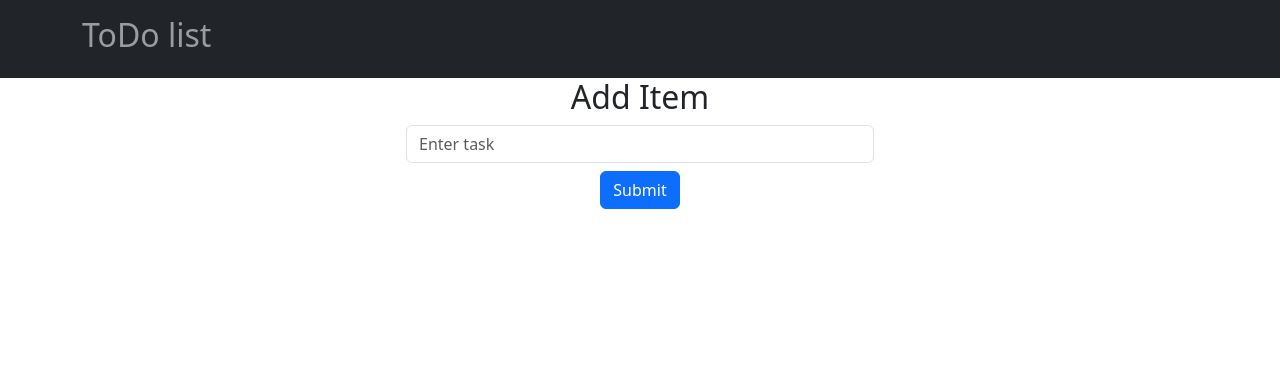
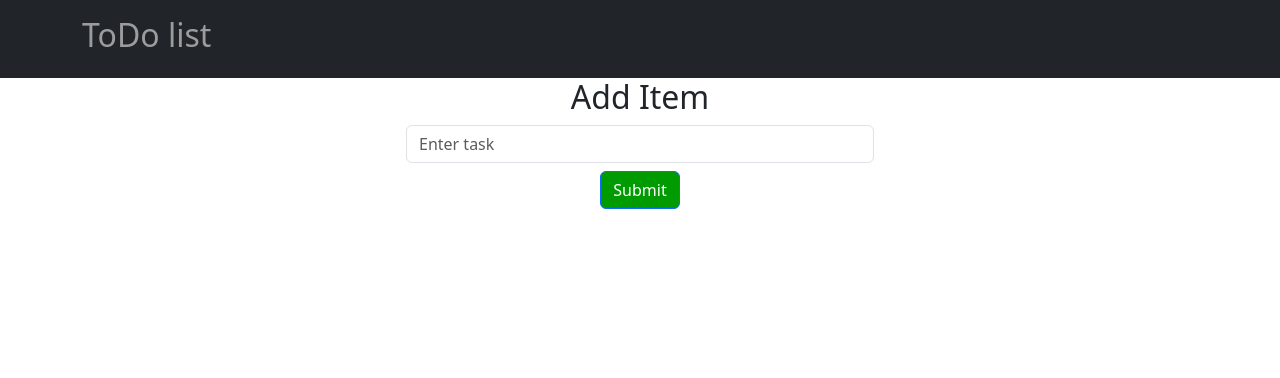
Before and after one commit to Mahdifm1/ToDo_list, a Django app: page / in a window 1280 px wide. Shown: the top 378 px of the page. Run offline with Django 4.2, Linux system fonts and the light colour scheme; data that the repository does not hold is empty.

Commit message:
change submit button color

```diff
--- a/templates/base.html
+++ b/templates/base.html
@@ -6,12 +6,12 @@
     <title>
         {% block title %} {% endblock title %}
     </title>
-    <link rel="stylesheet" type="text/css" href="{% static 'todoapp/css/style.css' %}">
     <link href="https://cdn.jsdelivr.net/npm/bootstrap@5.3.0-alpha3/dist/css/bootstrap.min.css" rel="stylesheet"
           integrity="sha384-KK94CHFLLe+nY2dmCWGMq91rCGa5gtU4mk92HdvYe+M/SXH301p5ILy+dN9+nJOZ" crossorigin="anonymous">
     <script src="https://cdn.jsdelivr.net/npm/bootstrap@5.3.0-alpha3/dist/js/bootstrap.bundle.min.js"
             integrity="sha384-ENjdO4Dr2bkBIFxQpeoTz1HIcje39Wm4jDKdf19U8gI4ddQ3GYNS7NTKfAdVQSZe"
             crossorigin="anonymous"></script>
+    <link rel="stylesheet" type="text/css" href="{% static 'todoapp/css/style.css' %}">
 
 </head>
 <body>
--- a/templates/main_page.html
+++ b/templates/main_page.html
@@ -12,7 +12,7 @@
                            maxlength="64" required oninvalid="this.setCustomValidity('task can not be empty')"
                            oninput="setCustomValidity('')">
                 </div>
-                <button type="submit" class="btn btn-primary mb-2">Submit</button>
+                <button type="submit" class="button_submit btn btn-primary mb-2">Submit</button>
             </form>
             <ul class="list-group">
                 {% for task in items %}
--- a/todoapp/static/todoapp/css/style.css
+++ b/todoapp/static/todoapp/css/style.css
@@ -4,3 +4,7 @@
     background-size: 20px 20px;
     margin: 10px;
 }
+
+.button_submit {
+    background-color: #009b00;
+}
```
